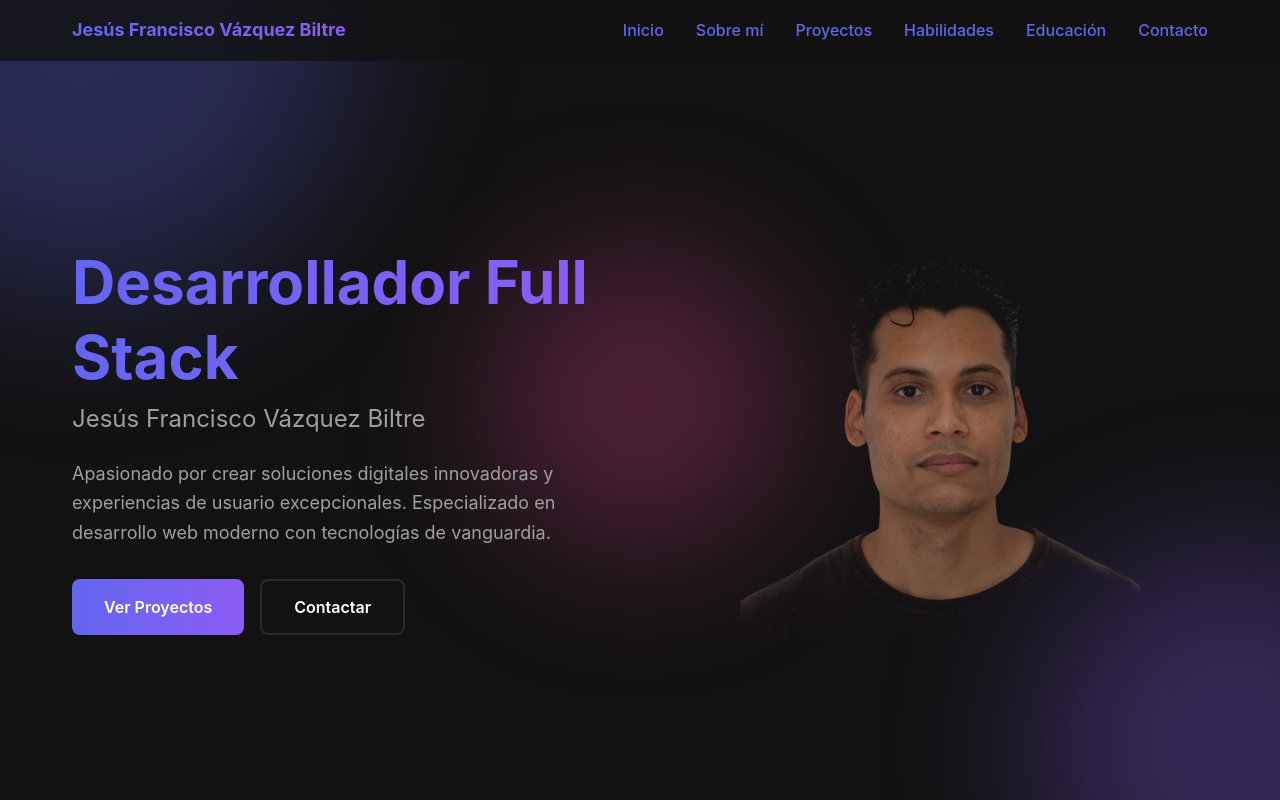
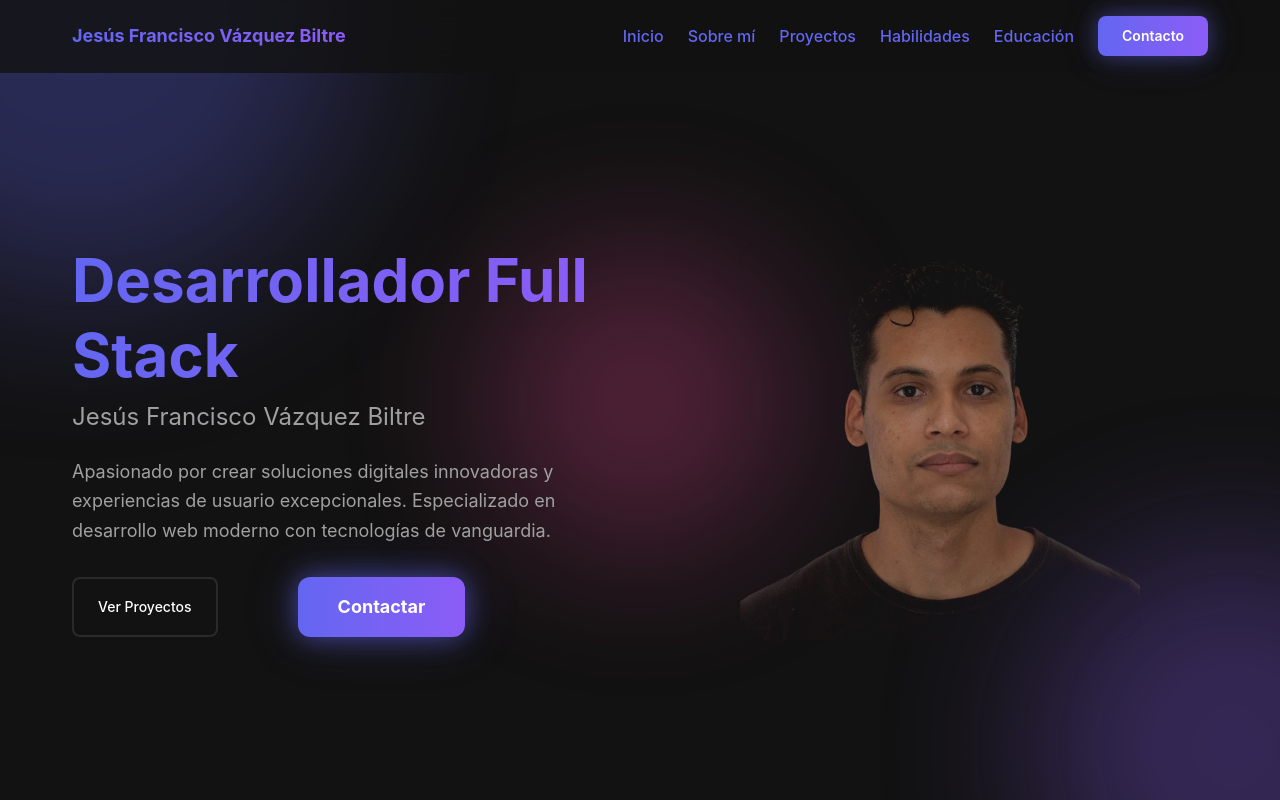
Before and after one commit to jesusfvb/portfolio, a React (Vite) app: page / in a window 1280 px wide. Shown: the top 800 px of the page. Built offline with nearby package versions, Linux system fonts and the light colour scheme.

Commit message:
refactor(header, hero): Update button styles and interactions in Header and Hero components, introducing new animations for improved user experience and visual appeal

```diff
--- a/src/presentation/components/layout/header/Header.tsx
+++ b/src/presentation/components/layout/header/Header.tsx
@@ -40,7 +40,7 @@ const Header = () => {
           </div>
 
           {/* Desktop Navigation */}
-          <nav className="hidden md:flex md:gap-8 md:items-center">
+          <nav className="hidden md:flex md:gap-6 md:items-center">
             <NavLink sectionId="hero" scrollToSection={scrollToSection}>
               Inicio
             </NavLink>
@@ -56,9 +56,23 @@ const Header = () => {
             <NavLink sectionId="education" scrollToSection={scrollToSection}>
               Educación
             </NavLink>
-            <NavLink sectionId="contact" scrollToSection={scrollToSection}>
-              Contacto
-            </NavLink>
+            <button
+              onClick={() => scrollToSection("contact")}
+              className="px-6 py-2.5 rounded-lg text-sm font-semibold cursor-pointer transition-all duration-300 border-none font-inherit bg-linear-to-r from-[#6366f1] to-[#8b5cf6] text-white hover:-translate-y-0.5 hover:shadow-[0_10px_25px_rgba(99,102,241,0.4)] hover:scale-105 relative overflow-hidden group animate-pulse-glow"
+            >
+              <span className="relative z-10">Contacto</span>
+              <div className="absolute inset-0 bg-linear-to-r from-[#8b5cf6] to-[#ec4899] opacity-0 group-hover:opacity-100 transition-opacity duration-300"></div>
+              {/* Efecto shimmer */}
+              <div
+                className="absolute inset-0 opacity-0 group-hover:opacity-100 transition-opacity duration-300"
+                style={{
+                  background:
+                    "linear-gradient(90deg, transparent 0%, rgba(255,255,255,0.2) 50%, transparent 100%)",
+                  backgroundSize: "200% auto",
+                  animation: "shimmer 3s linear infinite",
+                }}
+              ></div>
+            </button>
           </nav>
 
           {/* Mobile Menu Button */}
@@ -108,9 +122,17 @@ const Header = () => {
           <NavLink sectionId="education" scrollToSection={scrollToSection}>
             Educación
           </NavLink>
-          <NavLink sectionId="contact" scrollToSection={scrollToSection}>
-            Contacto
-          </NavLink>
+          <button
+            onClick={() => scrollToSection("contact")}
+            className="px-6 py-3 rounded-lg text-base font-semibold cursor-pointer transition-all duration-300 border-none font-inherit bg-linear-to-r from-[#6366f1] to-[#8b5cf6] text-white hover:-translate-y-0.5 hover:shadow-[0_10px_25px_rgba(99,102,241,0.4)] hover:scale-105 relative overflow-hidden group animate-pulse-glow mt-2"
+          >
+            <span className="relative z-10">Contacto</span>
+            <div className="absolute inset-0 bg-linear-to-r from-[#8b5cf6] to-[#ec4899] opacity-0 group-hover:opacity-100 transition-opacity duration-300"></div>
+            {/* Efecto shimmer */}
+            <div className="absolute inset-0 opacity-0 group-hover:opacity-100 transition-opacity duration-300">
+              <div className="absolute inset-0 animate-shimmer bg-linear-to-r from-transparent via-white/20 to-transparent"></div>
+            </div>
+          </button>
         </nav>
       </div>
     </header>
--- a/src/presentation/components/sections/hero/Hero.tsx
+++ b/src/presentation/components/sections/hero/Hero.tsx
@@ -41,18 +41,29 @@ const Hero = () => {
               experiencias de usuario excepcionales. Especializado en desarrollo
               web moderno con tecnologías de vanguardia.
             </p>
-            <div className="flex gap-4 flex-wrap md:justify-start justify-center">
+            <div className="flex gap-6 md:gap-20 flex-wrap md:justify-start justify-center">
               <button
-                className="px-8 py-3.5 rounded-lg text-base font-semibold cursor-pointer transition-all duration-300 border-none font-inherit bg-linear-to-r from-[#6366f1] to-[#8b5cf6] text-white hover:-translate-y-0.5 hover:shadow-[0_10px_30px_rgba(99,102,241,0.4)] w-full md:w-auto"
+                className="px-6 py-3 rounded-lg text-sm font-medium cursor-pointer transition-all duration-300 font-inherit bg-transparent text-white border-2 border-[rgba(255,255,255,0.1)] hover:bg-[#1a1a1a] hover:border-[#6366f1] w-full md:w-auto"
                 onClick={() => scrollToSection("projects")}
               >
                 Ver Proyectos
               </button>
               <button
-                className="px-8 py-3.5 rounded-lg text-base font-semibold cursor-pointer transition-all duration-300 font-inherit bg-transparent text-white border-2 border-[rgba(255,255,255,0.1)] hover:bg-[#1a1a1a] hover:border-[#6366f1] w-full md:w-auto"
+                className="px-10 py-4 rounded-xl text-lg font-bold cursor-pointer transition-all duration-300 border-none font-inherit bg-linear-to-r from-[#6366f1] to-[#8b5cf6] text-white hover:-translate-y-1 hover:shadow-[0_15px_40px_rgba(99,102,241,0.5)] hover:scale-105 w-full md:w-auto relative overflow-hidden group animate-pulse-glow"
                 onClick={() => scrollToSection("contact")}
               >
-                Contactar
+                <span className="relative z-10">Contactar</span>
+                <div className="absolute inset-0 bg-linear-to-r from-[#8b5cf6] to-[#ec4899] opacity-0 group-hover:opacity-100 transition-opacity duration-300"></div>
+                {/* Efecto shimmer */}
+                <div
+                  className="absolute inset-0 opacity-0 group-hover:opacity-100 transition-opacity duration-300"
+                  style={{
+                    background:
+                      "linear-gradient(90deg, transparent 0%, rgba(255,255,255,0.2) 50%, transparent 100%)",
+                    backgroundSize: "200% auto",
+                    animation: "shimmer 3s linear infinite",
+                  }}
+                ></div>
               </button>
             </div>
           </div>
--- a/src/presentation/styles/index.css
+++ b/src/presentation/styles/index.css
@@ -98,3 +98,59 @@ button {
 .animate-scroll {
   animation: scroll 2s infinite;
 }
+
+/* Animaciones para botones CTA */
+@keyframes pulse-glow {
+  0%, 100% {
+    box-shadow: 0 0 20px rgba(99, 102, 241, 0.4), 0 0 40px rgba(99, 102, 241, 0.2);
+  }
+  50% {
+    box-shadow: 0 0 30px rgba(99, 102, 241, 0.6), 0 0 60px rgba(99, 102, 241, 0.3);
+  }
+}
+
+@keyframes shimmer {
+  0% {
+    background-position: -200% center;
+  }
+  100% {
+    background-position: 200% center;
+  }
+}
+
+@keyframes gradient-shift {
+  0%, 100% {
+    background-position: 0% 50%;
+  }
+  50% {
+    background-position: 100% 50%;
+  }
+}
+
+.animate-pulse-glow {
+  animation: pulse-glow 2s ease-in-out infinite;
+}
+
+.animate-shimmer {
+  background: linear-gradient(
+    90deg,
+    rgba(99, 102, 241, 0.8) 0%,
+    rgba(139, 92, 246, 0.9) 50%,
+    rgba(99, 102, 241, 0.8) 100%
+  );
+  background-size: 200% auto;
+  animation: shimmer 3s linear infinite;
+}
+
+.animate-gradient-shift {
+  background: linear-gradient(
+    -45deg,
+    #6366f1,
+    #8b5cf6,
+    #ec4899,
+    #8b5cf6,
+    #6366f1
+  );
+  background-size: 300% 300%;
+  animation: gradient-shift 4s ease infinite;
+}
```
